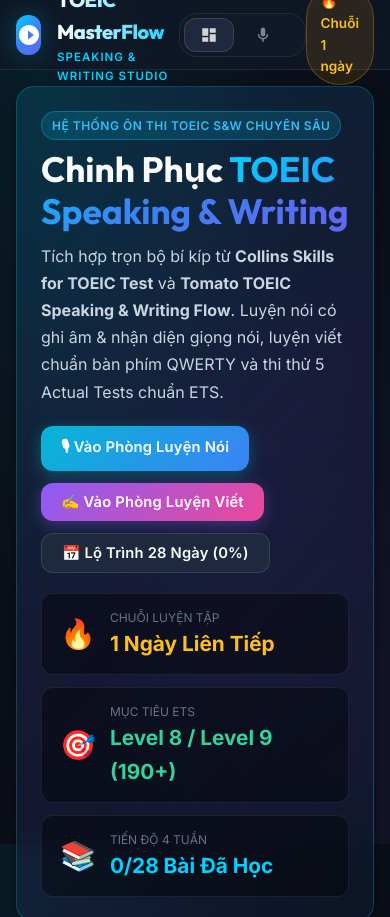
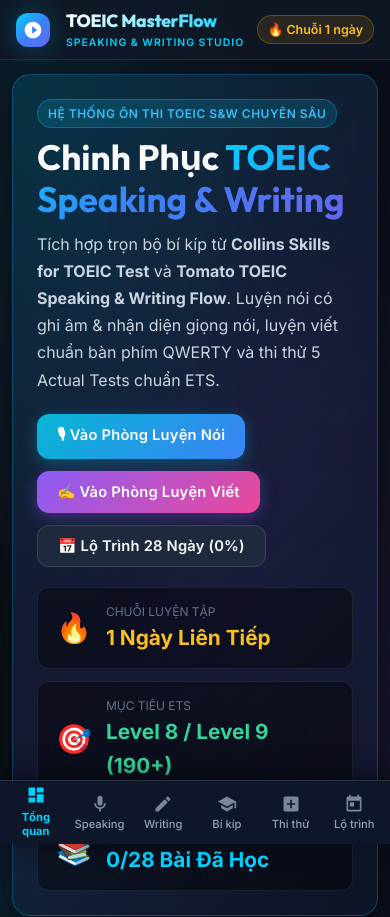
Before and after one commit to NVKhang2802/toeic-masterflow, a plain HTML site: page index.html in a window 390 px wide. Shown: the top 917 px of the page. Drawn offline with Linux system fonts and the light colour scheme.

Commit message:
feat(mobile): add native mobile bottom navigation bar and responsive typography

```diff
--- a/css/layout.css
+++ b/css/layout.css
@@ -192,7 +192,12 @@
   gap: var(--space-xl);
 }
 
-/* Mobile & Tablet Responsiveness */
+/* Mobile Bottom Navigation Bar */
+.mobile-bottom-nav {
+  display: none;
+}
+
+/* Tablet & Mobile Responsiveness */
 @media (max-width: 1024px) {
   .app-header {
     padding: 0 var(--space-md);
@@ -206,17 +211,138 @@
 }
 
 @media (max-width: 768px) {
-  .nav-menu {
-    overflow-x: auto;
-    white-space: nowrap;
-  }
-  .nav-item span {
+  /* Hide crowded top nav menu on mobile */
+  .app-header .nav-menu {
     display: none;
   }
+
+  .app-header {
+    height: 60px;
+    padding: 0 16px;
+  }
+
+  .brand-logo {
+    width: 34px;
+    height: 34px;
+  }
+
+  .brand-logo svg {
+    width: 20px;
+    height: 20px;
+  }
+
+  .brand-name {
+    font-size: 1.1rem;
+    letter-spacing: -0.3px;
+  }
+
+  .brand-tag {
+    font-size: 0.65rem;
+  }
+
+  .streak-pill {
+    padding: 4px 10px;
+    font-size: 0.78rem;
+  }
+
+  /* Show Sleek Native Mobile Bottom Navigation Bar */
+  .mobile-bottom-nav {
+    display: flex;
+    position: fixed;
+    bottom: 0;
+    left: 0;
+    right: 0;
+    height: 64px;
+    background: rgba(15, 23, 42, 0.96);
+    backdrop-filter: blur(20px);
+    -webkit-backdrop-filter: blur(20px);
+    border-top: 1px solid var(--border-card);
+    z-index: 999;
+    align-items: center;
+    justify-content: space-around;
+    padding: 0 4px;
+    padding-bottom: env(safe-area-inset-bottom, 0px);
+    box-shadow: 0 -4px 20px rgba(0, 0, 0, 0.5);
+  }
+
+  .bottom-nav-item {
+    display: flex;
+    flex-direction: column;
+    align-items: center;
+    justify-content: center;
+    gap: 3px;
+    color: var(--text-secondary);
+    font-size: 0.7rem;
+    font-weight: 500;
+    padding: 6px 4px;
+    border-radius: var(--radius-sm);
+    flex: 1;
+    transition: all var(--trans-fast);
+    -webkit-tap-highlight-color: transparent;
+  }
+
+  .bottom-nav-item svg {
+    width: 20px;
+    height: 20px;
+    opacity: 0.8;
+    transition: all var(--trans-fast);
+  }
+
+  .bottom-nav-item.active {
+    color: var(--accent-cyan);
+    font-weight: 700;
+  }
+
+  .bottom-nav-item.active.nav-writing {
+    color: var(--accent-purple);
+  }
+
+  .bottom-nav-item.active svg {
+    opacity: 1;
+    transform: translateY(-2px);
+  }
+
+  /* Layout Spacing on Mobile */
+  .main-content {
+    padding: 14px 12px 84px 12px;
+  }
+
   .grid-2 {
     grid-template-columns: 1fr;
+    gap: 16px;
   }
-  .main-content {
-    padding: var(--space-md);
+
+  /* Timer panel compact on small mobile */
+  .ets-timer-panel {
+    padding: 10px 14px;
+    margin-bottom: 14px;
+  }
+
+  .timer-digits {
+    font-size: 1.85rem;
+  }
+
+  .timer-phase-status {
+    font-size: 0.95rem;
+  }
+
+  /* Typography on mobile */
+  .section-title {
+    font-size: 1.45rem;
+  }
+
+  h1 { font-size: 1.65rem; }
+  h2 { font-size: 1.35rem; }
+  h3 { font-size: 1.15rem; }
+
+  /* Input zoom prevention on iOS devices */
+  input, textarea, select {
+    font-size: 16px !important;
+  }
+
+  /* Ensure buttons have comfortable tap target size */
+  .btn {
+    min-height: 42px;
+    touch-action: manipulation;
   }
 }
--- a/index.html
+++ b/index.html
@@ -104,6 +104,34 @@
         </div>
       </div>
     </footer>
+
+    <!-- Native Mobile Bottom Navigation Bar (Hiển thị trên điện thoại & tablet) -->
+    <nav class="mobile-bottom-nav">
+      <button class="bottom-nav-item active" data-view="dashboard">
+        <svg viewBox="0 0 24 24" fill="currentColor"><path d="M3 13h8V3H3v10zm0 8h8v-6H3v6zm10 0h8V11h-8v10zm0-18v6h8V3h-8z"/></svg>
+        <span>Tổng quan</span>
+      </button>
+      <button class="bottom-nav-item" data-view="speaking">
+        <svg viewBox="0 0 24 24" fill="currentColor"><path d="M12 14c1.66 0 3-1.34 3-3V5c0-1.66-1.34-3-3-3S9 3.34 9 5v6c0 1.66 1.34 3 3 3z"/><path d="M17 11c0 2.76-2.24 5-5 5s-5-2.24-5-5H5c0 3.53 2.61 6.43 6 6.92V21h2v-3.08c3.39-.49 6-3.39 6-6.92h-2z"/></svg>
+        <span>Speaking</span>
+      </button>
+      <button class="bottom-nav-item" data-view="writing">
+        <svg viewBox="0 0 24 24" fill="currentColor"><path d="M3 17.25V21h3.75L17.81 9.94l-3.75-3.75L3 17.25zM20.71 7.04c.39-.39.39-1.02 0-1.41l-2.34-2.34c-.39-.39-1.02-.39-1.41 0l-1.83 1.83 3.75 3.75 1.83-1.83z"/></svg>
+        <span>Writing</span>
+      </button>
+      <button class="bottom-nav-item" data-view="recipes">
+        <svg viewBox="0 0 24 24" fill="currentColor"><path d="M12 3L1 9l11 6 9-4.91V17h2V9L12 3zM5 13.18v4L12 21l7-3.82v-4L12 17l-7-3.82z"/></svg>
+        <span>Bí kíp</span>
+      </button>
+      <button class="bottom-nav-item" data-view="tests">
+        <svg viewBox="0 0 24 24" fill="currentColor"><path d="M19 3H5c-1.1 0-2 .9-2 2v14c0 1.1.9 2 2 2h14c1.1 0 2-.9 2-2V5c0-1.1-.9-2-2-2zm-2 10h-4v4h-2v-4H7v-2h4V7h2v4h4v2z"/></svg>
+        <span>Thi thử</span>
+      </button>
+      <button class="bottom-nav-item" data-view="tracker">
+        <svg viewBox="0 0 24 24" fill="currentColor"><path d="M19 3h-1V1h-2v2H8V1H6v2H5c-1.11 0-1.99.9-1.99 2L3 19c0 1.1.89 2 2 2h14c1.1 0 2-.9 2-2V5c0-1.1-.9-2-2-2zm0 16H5V8h14v11zM7 10h5v5H7z"/></svg>
+        <span>Lộ trình</span>
+      </button>
+    </nav>
   </div>
 
   <!-- Main ES Module Entry Point -->
--- a/js/app.js
+++ b/js/app.js
@@ -24,7 +24,7 @@ class App {
   }
 
   setupNavigation() {
-    const navItems = document.querySelectorAll(".nav-item");
+    const navItems = document.querySelectorAll(".nav-item, .bottom-nav-item");
     navItems.forEach((item) => {
       item.addEventListener("click", (e) => {
         const view = e.currentTarget.dataset.view;
@@ -45,7 +45,7 @@ class App {
   switchView(viewName) {
     this.currentView = viewName;
 
-    // Update Nav bar
+    // Update Desktop Nav bar
     document.querySelectorAll(".nav-item").forEach((item) => {
       if (item.dataset.view === viewName) {
         item.classList.add("active");
@@ -53,6 +53,16 @@ class App {
         if (viewName === "writing") item.classList.add("nav-writing");
       } else {
         item.classList.remove("active", "nav-speaking", "nav-writing");
+      }
+    });
+
+    // Update Mobile Bottom Nav bar
+    document.querySelectorAll(".bottom-nav-item").forEach((item) => {
+      if (item.dataset.view === viewName) {
+        item.classList.add("active");
+        if (viewName === "writing") item.classList.add("nav-writing");
+      } else {
+        item.classList.remove("active", "nav-writing");
       }
     });
 
```
